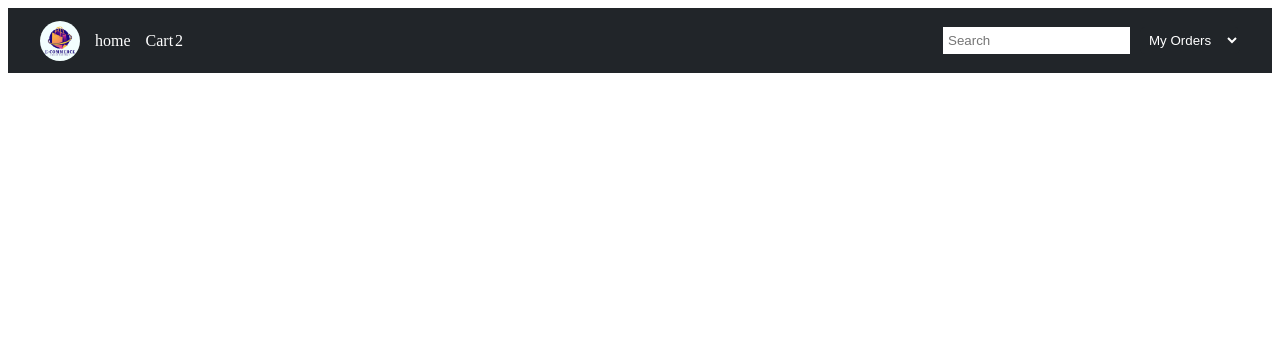
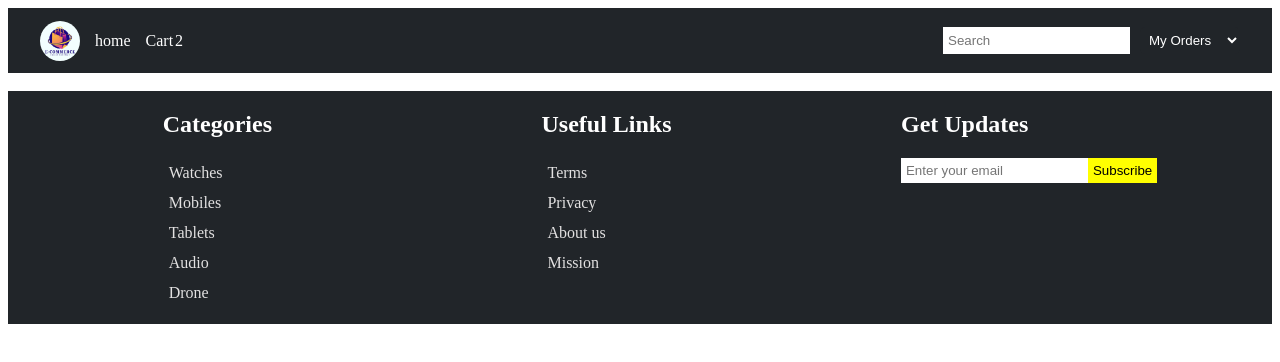
Before and after one commit to anxuu/Ecommerce-aug, a React app in the folder my-react-app/: page / in a window 1280 px wide. Shown: the top 362 px of the page. Built offline with nearby package versions, Linux system fonts and the light colour scheme; the HTML template or start-up script is replaced by a standard one.

Commit message:
Added Footer component, installed packages, fixed Navbar structure

```diff
--- a/my-react-app/src/App.jsx
+++ b/my-react-app/src/App.jsx
@@ -1,11 +1,14 @@
 import './App.css'
-import Navbar from './Components/Navbar'
+import Footer from './Components/Footer/Footer'
+import Navbar from './Components/Navbar/Navbar'
 
 function App() {
 
   return (
     <>
       <Navbar></Navbar>
+      <br />
+      <Footer></Footer>
     </>
   )
 }
--- /dev/null
+++ b/my-react-app/src/Components/Footer/Footer.css
@@ -0,0 +1,94 @@
+footer {
+    display: flex;
+    justify-content: space-around;
+    flex-wrap: wrap;
+
+    background-color: #212529;
+    color: white;
+
+}
+
+.footer a {
+    text-decoration: none;
+    color: rgb(226, 225, 225);
+}
+
+.footer li {
+    list-style: none;
+    padding: 6px;
+}
+
+.footer li :hover {
+    color: white;
+    text-decoration: underline;
+}
+
+.footer h2 {
+    cursor: pointer;
+}
+
+.footer button {
+    cursor: pointer;
+
+}
+
+
+
+.aside {
+    display: flex;
+
+    gap: 10px;
+    padding-top: 10px;
+
+}
+
+aside a {
+    padding: 5px;
+    font-size: 1.2rem;
+}
+
+
+.column3 input {
+    padding: 5px;
+
+
+    border: none;
+    outline: none;
+}
+
+.input-btn button {
+    padding: 5px;
+
+    background-color: yellow;
+
+    border: none;
+    outline: none;
+
+}
+
+
+@media screen and (max-width: 768px) {
+
+    .footer {
+        grid-template-columns: 6fr 6fr;
+        text-align: left;
+    }
+
+    .column1 {
+        grid-row: 1;
+        grid-column: 1/2;
+    }
+
+    .column2 {
+        grid-row: 1;
+        grid-column: 1/2;
+
+    }
+
+    .column3 {
+        grid-row: 2;
+
+    }
+
+
+}
--- /dev/null
+++ b/my-react-app/src/Components/Footer/Footer.jsx
@@ -0,0 +1,64 @@
+import './Footer.css'
+
+
+function Footer() {
+    return (
+        <>
+            <footer className="footer">
+
+                <div className="column1">
+                    <ul>
+                        <h2>Categories</h2>
+                        <li><a href="">Watches</a></li>
+                        <li><a href="#article">Mobiles</a></li>
+                        <li><a href="#article">Tablets</a></li>
+                        <li><a href="#article">Audio</a></li>
+                        <li><a href="#article">Drone</a></li>
+                    </ul>
+
+                </div>
+
+                <div className="column2" >
+
+                    <ul>
+                        <h2>Useful Links</h2>
+                        <li><a href="#article">Terms</a></li>
+                        <li><a href="#article">Privacy</a></li>
+                        <li><a href="#article">About us</a></li>
+                        <li><a href="#article">Mission</a></li>
+                    </ul>
+                </div>
+
+
+                <div className="column3" >
+
+                    <h2>Get Updates</h2>
+
+                    <form className="input-btn">
+                        <input type="email" className="input2" placeholder="Enter your email" />
+                        <button>Subscribe</button>
+                    </form>
+
+                    <aside className="aside">
+
+                        <a href="https://www.facebook.com/" className="bi bi-facebook" aria-label="Facebook"></a>
+                        <a href="https://www.instagram.com/" className="bi bi-instagram" aria-label="Instagram"></a>
+                        <a href="https://www.twitter.com/" className="bi bi-twitter" aria-label="Twitter"></a>
+                        <a href="https://www.whatsapp.com/" className="bi bi-whatsapp" aria-label="WhatsApp"></a>
+
+                    </aside>
+
+
+
+                </div>
+
+            </footer>
+
+
+        </>
+
+
+    )
+}
+
+export default Footer;
```
Also changed, not shown: my-react-app/src/Components/Navbar/Navbar.css (renamed from my-react-app/src/Components/Navbar.css), my-react-app/src/Components/Navbar/Navbar.jsx (renamed from my-react-app/src/Components/Navbar.jsx), 1 other file (tests, documents, lock files or other folders).
